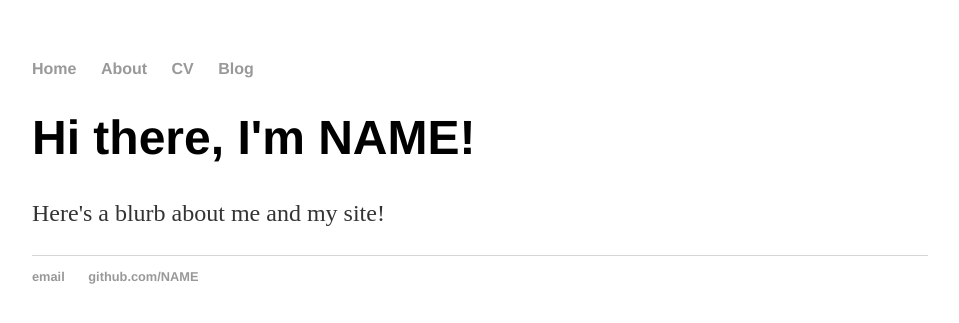
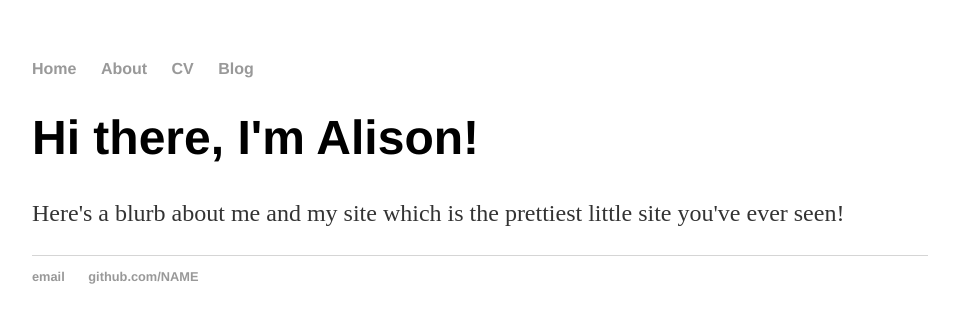
Before and after one commit to a13harris/a13harris.github.io, a Jekyll site: the page built from index.html, in a window 1280 px wide. Shown: the top 323 px of the page, without its empty margins (160-1119 px from the left). Built offline with Jekyll 4.4.1, drawn with Linux system fonts in a browser that asks for light colours.

Commit message:
Update index.html

```diff
--- a/index.html
+++ b/index.html
@@ -3,6 +3,6 @@ layout: default
 title: "NAME, Digital Publishing Expert"
 ---
 <div class="blurb">
-	<h1>Hi there, I'm NAME!</h1>
-	<p>Here's a blurb about me and my site!</p>
+	<h1>Hi there, I'm Alison!</h1>
+	<p>Here's a blurb about me and my site which is the prettiest little site you've ever seen!</p>
 </div><!-- /.blurb -->
```
